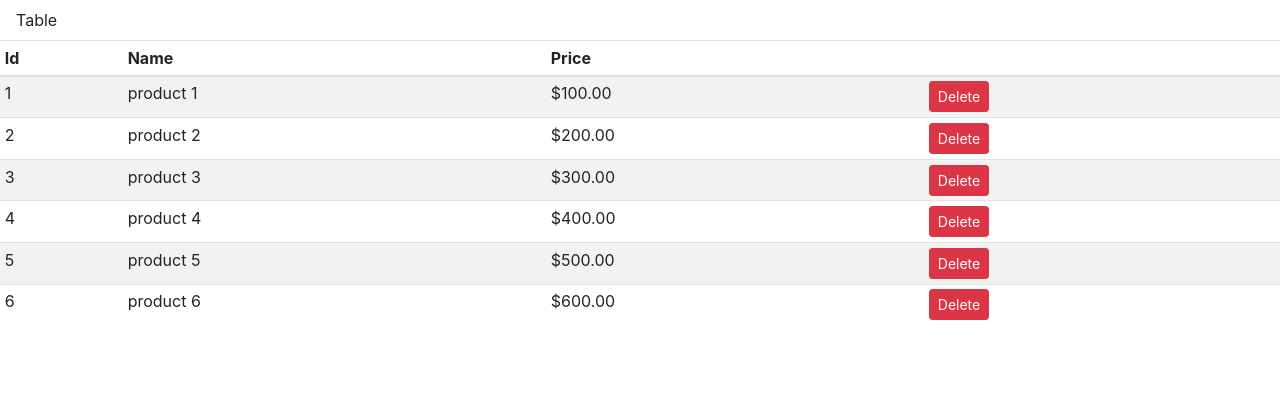
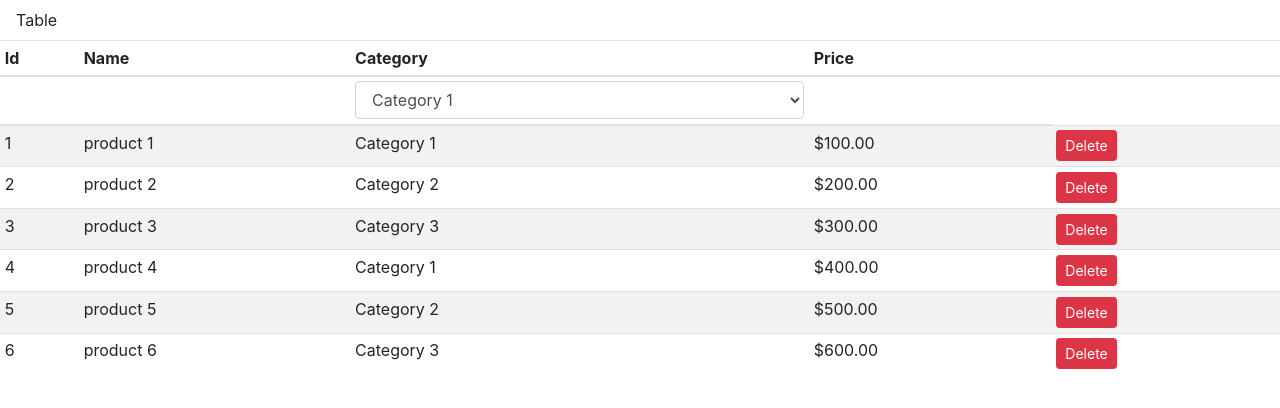
Before and after one commit to datskovskiy/angular_test_project, an Angular app: page / in a window 1280 px wide. Shown: the top 408 px of the page. Built offline with nearby package versions, Linux system fonts and the light colour scheme.

Commit message:
Add filter products by category

```diff
--- a/src/app/model/product.model.ts
+++ b/src/app/model/product.model.ts
@@ -1,7 +1,8 @@
 export class Product {
     constructor(
-        public id: number,
-        public name: string,
-        public price: number
+        public id?: number,
+        public name?: string,
+        public price?: number,
+        public category?: string
     ) { }
 }
--- a/src/app/model/product.repository.ts
+++ b/src/app/model/product.repository.ts
@@ -4,7 +4,7 @@ import { StaticDataSource } from './static.datasource';
 
 @Injectable()
 export class ProductRepository {
-    products: Product[] = [];
+    private products: Product[] = [];
 
     constructor(private dataSource: StaticDataSource) {
         this.products = dataSource.getProducts();
@@ -13,4 +13,14 @@ export class ProductRepository {
     deleteProduct(id: number) {
         this.products.splice(this.products.findIndex(p => p.id === id), 1);
     }
+
+    getProducts(category: string = null): Product[] {
+        return this.products.filter(p => p.category === category || category == null);
+    }
+
+    getCategories(): string[] {
+        return this.products.map(p => p.category)
+                .filter((c, index, array) => array.indexOf(c) === index)
+                .sort();
+    }
 }
--- a/src/app/model/static.datasource.ts
+++ b/src/app/model/static.datasource.ts
@@ -4,16 +4,16 @@ import { Product } from './product.model';
 @Injectable()
 export class StaticDataSource {
     private products: Product[] = [
-        new Product(1, 'product 1', 100 ),
-        new Product(2, 'product 2', 200 ),
-        new Product(3, 'product 3', 300 ),
-        new Product(4, 'product 4', 400 ),
-        new Product(5, 'product 5', 500 ),
-        new Product(6, 'product 6', 600 ),
-        new Product(7, 'product 7', 700 ),
-        new Product(8, 'product 8', 800 ),
-        new Product(9, 'product 9', 900 ),
-        new Product(10, 'product 10', 1000 )];
+        new Product(1, 'product 1', 100, 'Category 1'),
+        new Product(2, 'product 2', 200, 'Category 2' ),
+        new Product(3, 'product 3', 300, 'Category 3' ),
+        new Product(4, 'product 4', 400, 'Category 1'),
+        new Product(5, 'product 5', 500, 'Category 2'),
+        new Product(6, 'product 6', 600, 'Category 3'),
+        new Product(7, 'product 7', 700, 'Category 1'),
+        new Product(8, 'product 8', 800, 'Category 2'),
+        new Product(9, 'product 9', 900, 'Category 3'),
+        new Product(10, 'product 10', 1000, 'Category 2' )];
 
     getProducts(): Product[] {
         return this.products;
--- a/src/app/my-table/my-table.component.html
+++ b/src/app/my-table/my-table.component.html
@@ -3,7 +3,18 @@
     <tr>
       <th>Id</th>
       <th>Name</th>
+      <th>Category</th>
       <th colspan="2">Price</th>
+    </tr>
+    <tr>
+      <th></th>
+      <th></th>
+      <th>
+        <select class="form-control" [value]="selectedCategory" (change)="changeCategory($event.target.value)">
+          <option *ngFor="let c of categories" [value]="c">{{c}}</option>
+        </select>
+      </th>
+      <th></th>
     </tr>
   </thead>
   <tbody>
@@ -15,6 +26,7 @@
       <tr *ngFor="let p of getProducts()">
         <td>{{p.id}}</td>
         <td>{{p.name}}</td>
+        <td>{{p.category}}</td>
         <td>{{p.price | currency:"USD":true:"2.2-2"}}</td>
         <td>
           <button class="btn btn-sm btn-danger" (click)="deleteRow(p.id)">
--- a/src/app/my-table/my-table.component.ts
+++ b/src/app/my-table/my-table.component.ts
@@ -8,6 +8,7 @@ import { Product } from '../model/product.model';
   styleUrls: ['./my-table.component.css']
 })
 export class MyTableComponent {
+  public selectedCategory = null;
 
   @Input('rows')
   rows: number;
@@ -16,15 +17,23 @@ export class MyTableComponent {
   deletedId: EventEmitter<number> = new EventEmitter();
 
   constructor(private repository: ProductRepository) {
-    this.rows = repository.products.length;
+    this.rows = repository.getProducts(this.selectedCategory).length;
   }
 
   getProducts(): Product[] {
-        return this.repository.products.slice(0, this.rows);
+    return this.repository.getProducts(this.selectedCategory).slice(0, this.rows);
   }
 
   deleteRow(id: number) {
     this.repository.deleteProduct(id);
     this.deletedId.emit(id);
   }
+
+  public get categories(): string[] {
+    return this.repository.getCategories();
+  }
+
+  changeCategory(newCategory?: string) {
+    this.selectedCategory = newCategory;
+  }
 }
```
